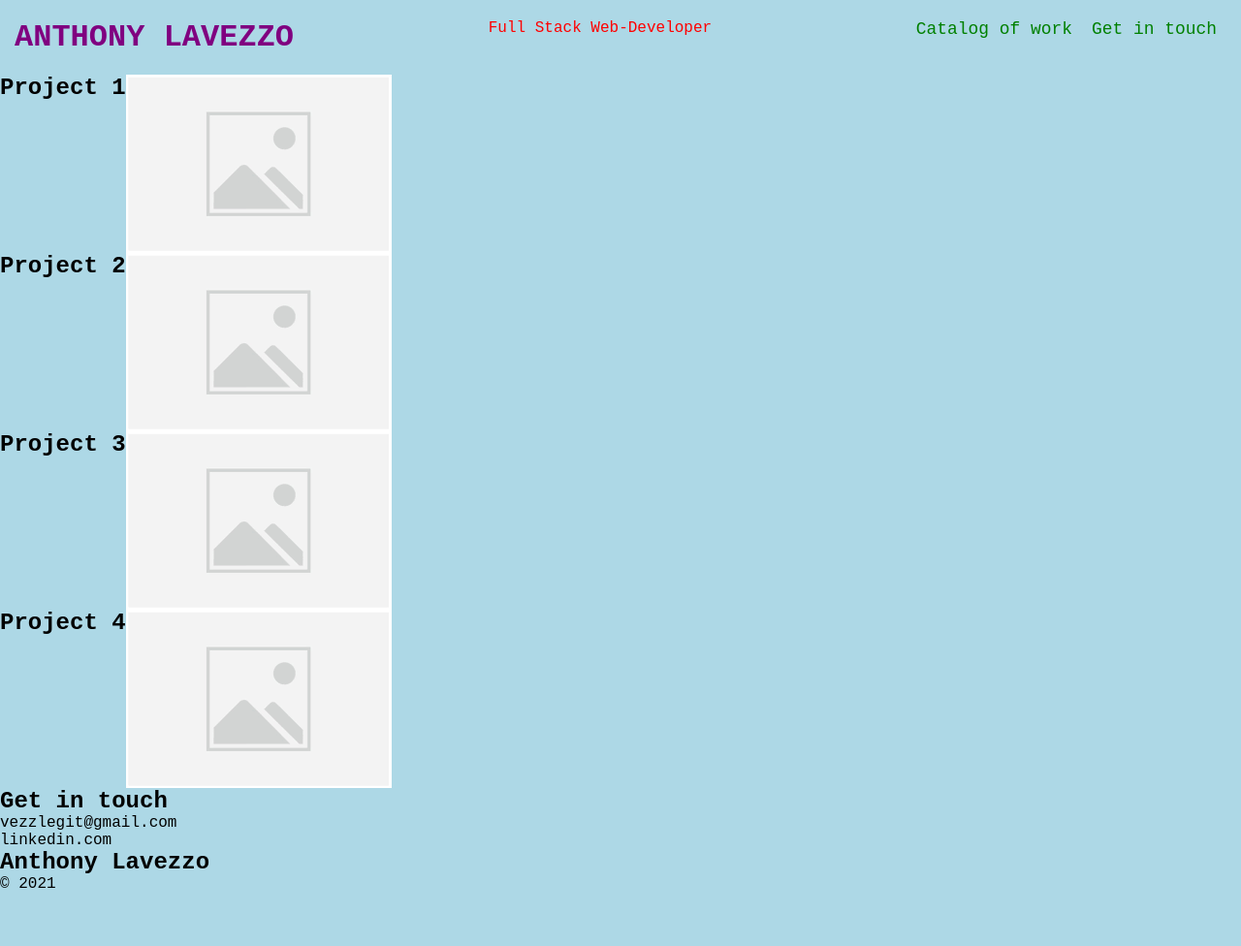
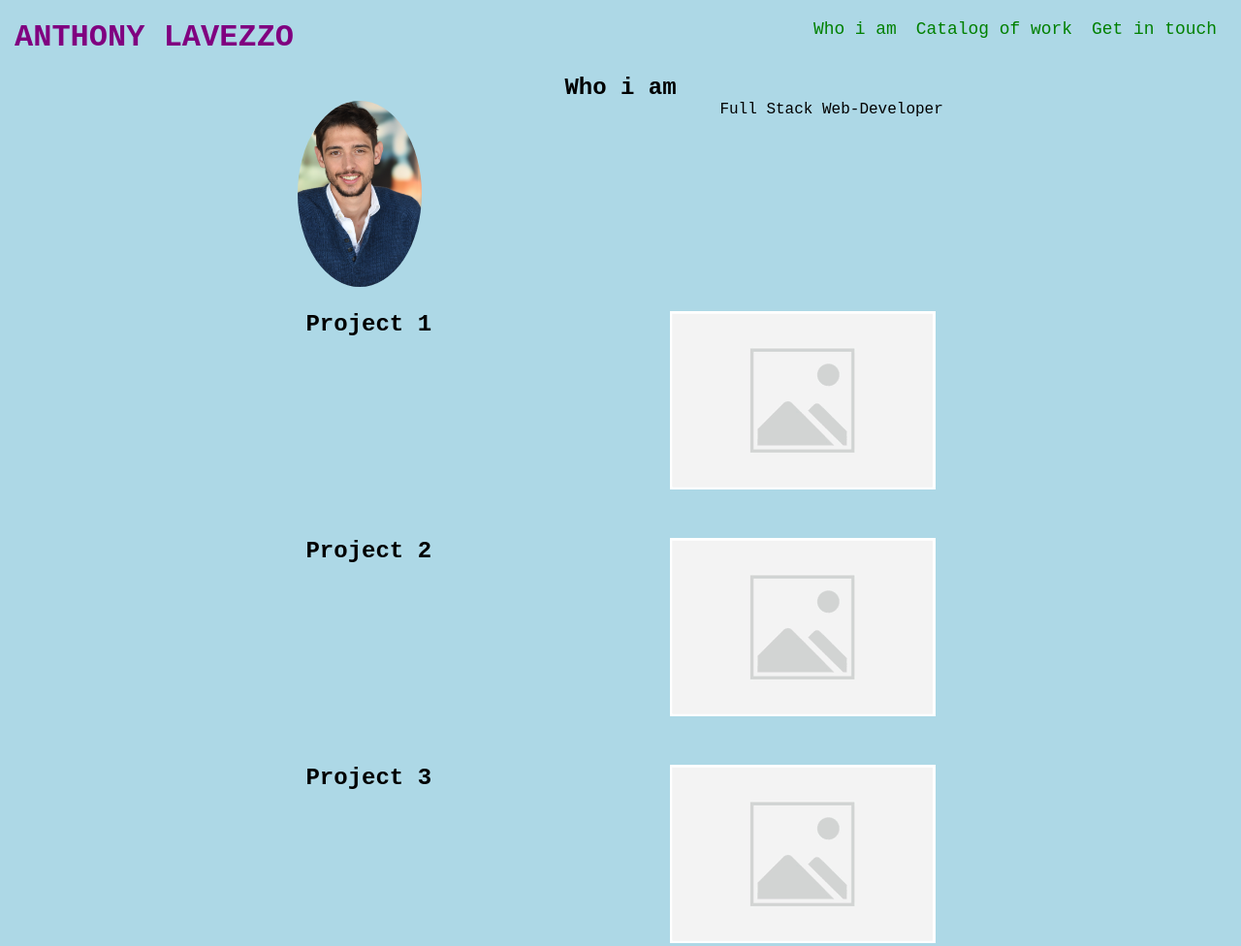
Before and after one commit to alavezzo/alavezzo.github.io, a plain HTML site: page index.html in a window 1280 px wide. Shown: the top 976 px of the page at 97% size. Before the commit the page ends 921 px from the top, so only its background shows below. Drawn offline with Linux system fonts and the light colour scheme.

Commit message:
added about section, added flexboxto section

```diff
--- a/assets/css/style.css
+++ b/assets/css/style.css
@@ -41,6 +41,20 @@ header nav ul li a {
     font-size: 1.4vw;
 }
 
+.about h2 {
+    text-align: center;
+}
+.about-content {
+    display: flex;
+    flex-wrap: wrap;
+    justify-content: space-evenly;
+}
+
+.about img {
+    border-radius: 50%;
+    height: 10%;
+    width: 10%;
+}
 .works {
     display: flex;
     flex-wrap: wrap;
@@ -50,4 +64,7 @@ header nav ul li a {
 .project {
     display: flex;
     flex-wrap: wrap;
+    justify-content: space-evenly;
+    padding: 15px 50px;
+    margin: 10px 20px;
 }
--- a/index.html
+++ b/index.html
@@ -11,9 +11,11 @@
     <header>
     <h1>ANTHONY LAVEZZO
     </h1>
-    <p>Full Stack Web-Developer</p>
         <nav>
             <ul>
+                <li>
+                    <a href="">Who i am</a>
+                </li>
                 <li>
                     <a href="">Catalog of work</a>
                 </li>
@@ -23,6 +25,13 @@
             </ul>
         </nav>
     </header>
+    <section class="about">
+        <h2> Who i am </h2>
+        <div class="about-content">
+            <img src="./assets/images/Headshot 1 2.JPG" alt="Anthony Smiling">
+            <p>Full Stack Web-Developer</p>
+        </div>
+    </section>
     <section class="works">
         <div class="project">
             <h2>Project 1</h2>
```
Also changed, not shown: assets/images/Headshot 1 2.JPG (added).
